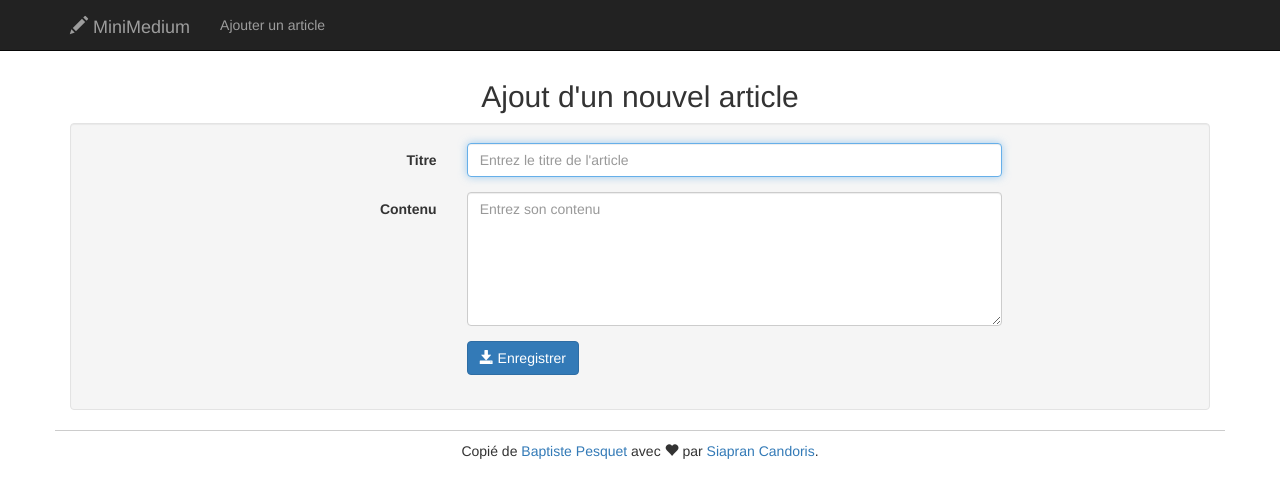
After one commit to Siapran/minimedium, a PHP site: page /new_article.php in a window 1280 px wide. The commit adds this page. Shown: the top 498 px of the page. Run offline with PHP 8.4, Linux system fonts and the light colour scheme.

Commit message:
finished article adding

```diff
--- a/add_comment.php
+++ b/add_comment.php
@@ -22,9 +22,3 @@
 
     <?php include("./view/foot.php"); ?>
 </body>
-</html>
-
-<!--
-username
-articleId
-content -->
--- a/model/dao.php
+++ b/model/dao.php
@@ -99,7 +99,7 @@ class DAO
             :art_content);");
 
             $statement->bindParam(":art_title", $article->art_title);
-            $statement->bindParam(":art_id", $article->art_content);
+            $statement->bindParam(":art_content", $article->art_content);
             $statement->execute();
 
         } catch(PDOException $e) {
--- /dev/null
+++ b/new_article.php
@@ -0,0 +1,35 @@
+<!doctype html>
+<html>
+<?php include("./view/head.php"); ?>
+<body>
+    <?php include("./view/nav.php"); ?>
+
+    <div class="container">
+        <h2 class="text-center">Ajout d'un nouvel article</h2>
+        <div class="well">
+            <form class="form-horizontal" role="form" enctype="multipart/form-data" action="add_article.php" method="post">
+                <input type="hidden" name="id" value="">
+                <div class="form-group">
+                    <label class="col-sm-4 control-label">Titre</label>
+                    <div class="col-sm-6">
+                        <input type="text" name="title" value="" class="form-control" placeholder="Entrez le titre de l'article" required autofocus>
+                    </div>
+                </div>
+                <div class="form-group">
+                    <label class="col-sm-4 control-label">Contenu</label>
+                    <div class="col-sm-6">
+                        <textarea name="content" class="form-control" placeholder="Entrez son contenu" rows="6" required></textarea>
+                    </div>
+                </div>
+                <div class="form-group">
+                    <div class="col-sm-4 col-sm-offset-4">
+                        <button type="submit" class="btn btn-default btn-primary"><span class="glyphicon glyphicon-save"></span> Enregistrer</button>
+                    </div>
+                </div>
+            </form>
+        </div>
+    </div>
+
+    <?php include("./view/foot.php"); ?>
+</body>
+</html>
```
Also changed, not shown: add_article.php (added, +24 -0 lines).
